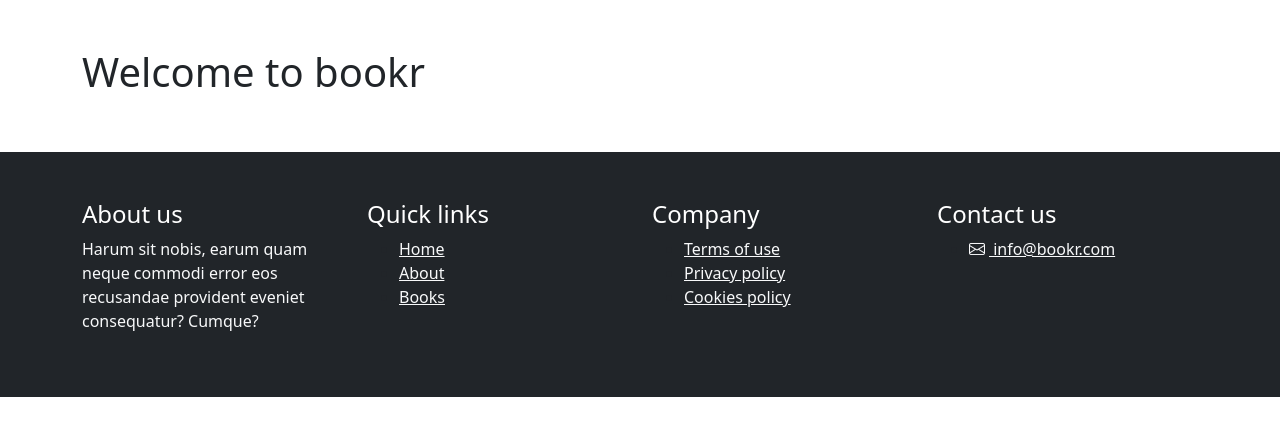
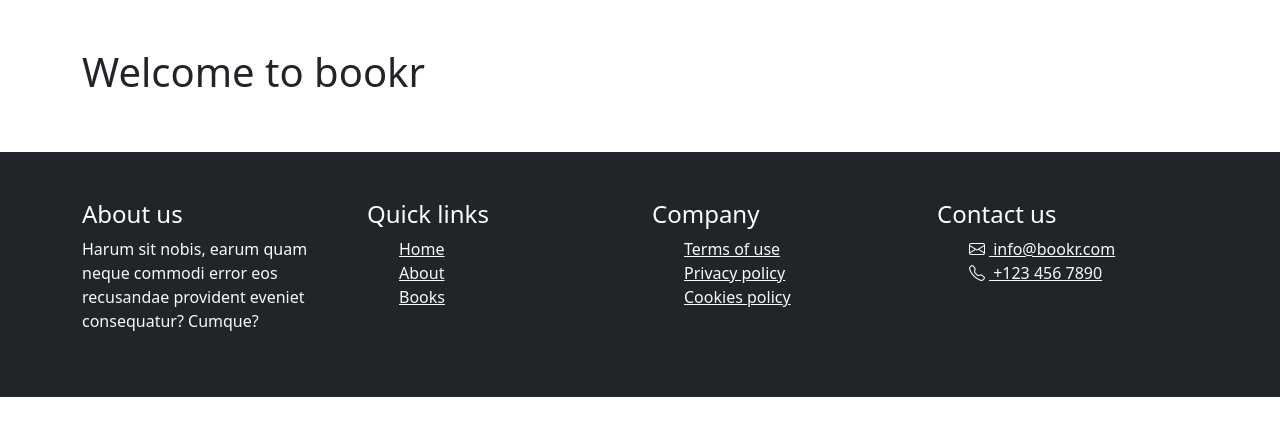
Before and after one commit to paulnyabaro/bookr, a Django app: page / in a window 1280 px wide. Shown: the part 57-493 px from the top of the page. Run offline with Django 4.2, Linux system fonts and the light colour scheme; parts of the project's set-up code (start-up, migrations or seed data) failed here and were passed over.

Commit message:
Updated footer

```diff
--- a/templates/_base.html
+++ b/templates/_base.html
@@ -71,6 +71,7 @@
                     <h4 class="text-white">Contact us</h4>
                     <ul>
                         <li><a href="" class="text-light"><i class="bi bi-envelope me-1"></i> info@bookr.com</a></li>
+                        <li><a href="" class="text-light"><i class="bi bi-telephone me-1"></i> +123 456 7890</a></li>
                     </ul>
                 </div>
             </div>
```
